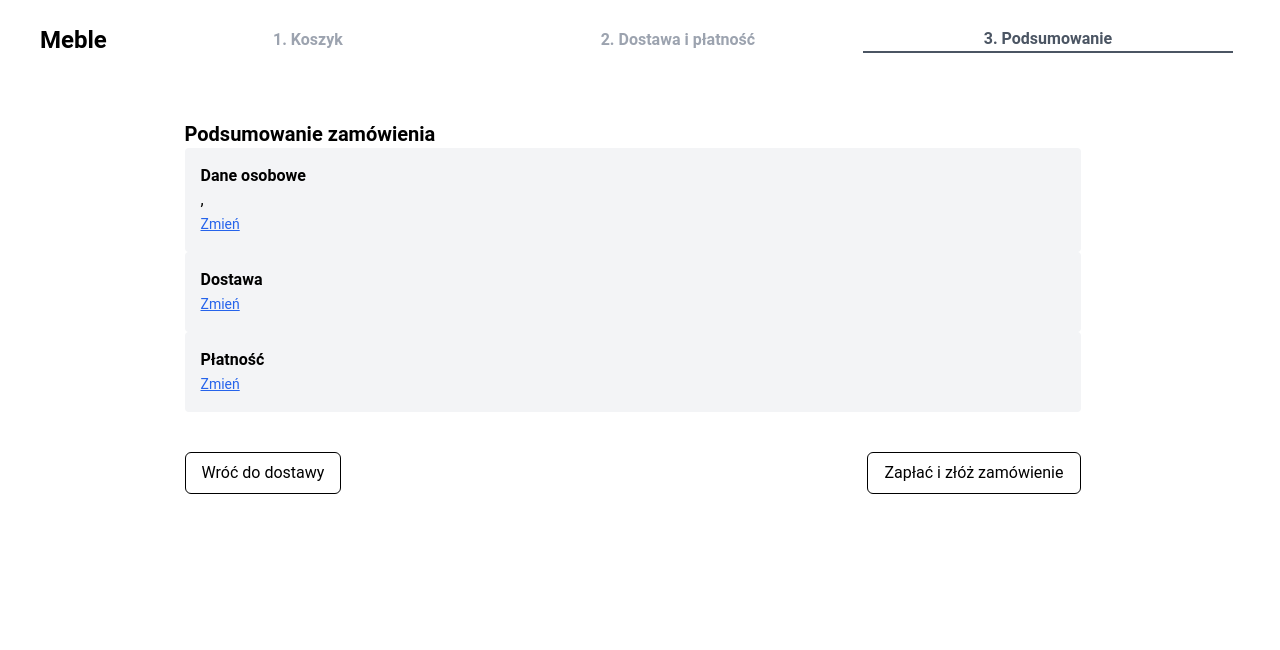
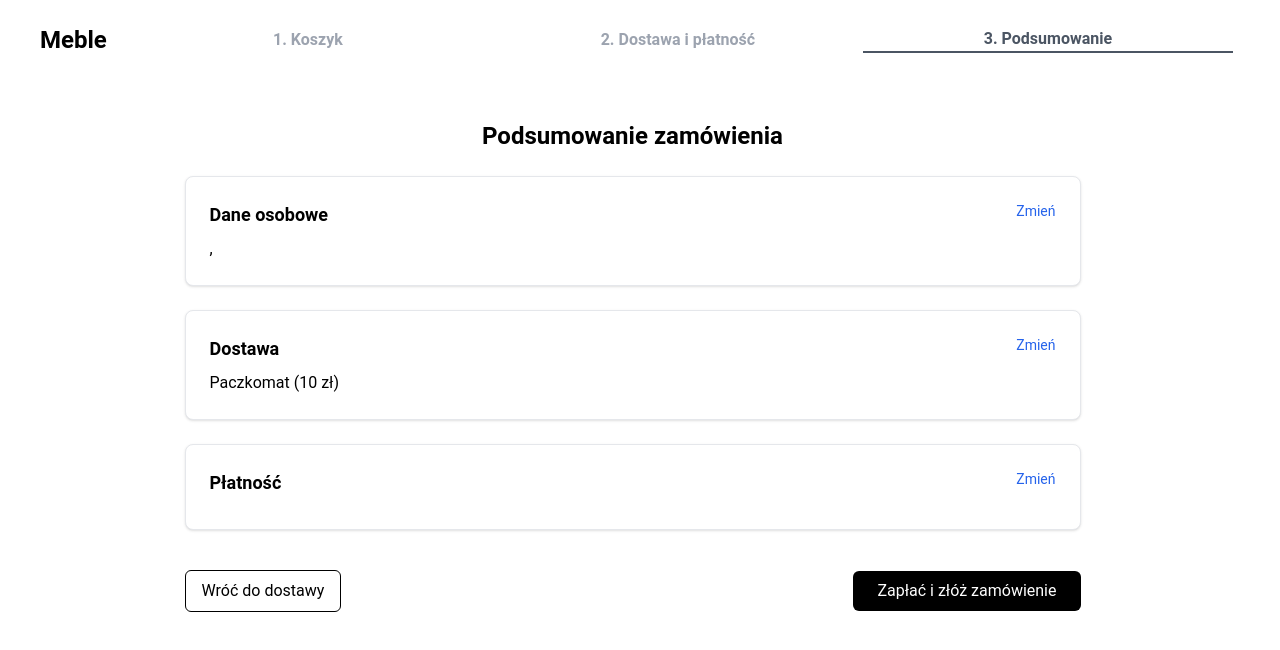
Before and after one commit to DominikSerwatka/Furniture-shop, a React (Vite) app: page /checkout/summary in a window 1280 px wide. Shown: the top 650 px of the page. Built offline with nearby package versions, Linux system fonts and the light colour scheme.

Commit message:
more improvemtn

```diff
--- a/src/pages/CheckoutPage.jsx
+++ b/src/pages/CheckoutPage.jsx
@@ -23,7 +23,7 @@ function CheckoutPage() {
   const [paymentMethod, setPaymentMethod] = useState('');
 
   const [nameFocus, setNameFocus] = useState(false);
-  const [lastNameFocus, setLastNamaFocus] = useState(false);
+  const [lastNameFocus, setLastNameFocus] = useState(false);
   const [emailFocus, setEmailFocus] = useState(false);
   const [numberFocus, setNumberFocus] = useState(false);
   const [streetFocus, setStreetFocus] = useState(false);
@@ -45,6 +45,7 @@ function CheckoutPage() {
   };
 
   const onSubmitAction = () => {
+    console.log(userData);
     setCheckoutData(() => ({
       userData: userData,
       deliveryMethod: deliveryMethod,
@@ -55,7 +56,12 @@ function CheckoutPage() {
 
   return (
     <>
-      <form onSubmit={null}>
+      <form
+        onSubmit={(e) => {
+          e.preventDefault();
+          onSubmitAction();
+        }}
+      >
         <h2 className="text-2xl font-bold">Dane osobowe</h2>
 
         <div className="pt-3 grid grid-cols-2 gap-4">
@@ -82,10 +88,7 @@ function CheckoutPage() {
 
           <div className="relative col-span-1">
             {lastNameFocus && (
-              <label
-                htmlFor="lastName"
-                className="absolute left-3 -top-3 px-1 text-s text-gray-500 bg-white"
-              >
+              <label className="absolute left-3 -top-3 px-1 text-s text-gray-500 bg-white">
                 Nazwisko
               </label>
             )}
@@ -97,8 +100,8 @@ function CheckoutPage() {
               className="border p-3 rounded w-full"
               onChange={handleChange}
               value={userData.lastName}
-              onFocus={() => setLastNamaFocus(true)}
-              onBlur={() => inputOnBlur(userData.lastName, setLastNamaFocus, 'lastName')}
+              onFocus={() => setLastNameFocus(true)}
+              onBlur={() => inputOnBlur(userData.lastName, setLastNameFocus, 'lastName')}
             />
           </div>
 
--- a/src/pages/CheckoutSummaryPage.jsx
+++ b/src/pages/CheckoutSummaryPage.jsx
@@ -10,10 +10,11 @@ function CheckoutSummaryPage() {
 
   return (
     <>
-      <h2 className="text-xl font-bold">Podsumowanie zamówienia</h2>
-
-      <div className="bg-gray-100 p-4 rounded">
-        <h3 className="font-semibold">Dane osobowe</h3>
+      <h2 className="text-2xl font-bold mb-6 text-center">Podsumowanie zamówienia</h2>
+      <section className="bg-white shadow rounded-lg p-6 mb-6 border">
+        <div className="flex justify-between items-start">
+          <div>
+            <h3 className="text-lg font-semibold mb-2">Dane osobowe</h3>
             <p>
               {userData.name} {userData.lastName}
             </p>
@@ -22,26 +23,36 @@ function CheckoutSummaryPage() {
             <p>
               {userData.street} {userData.houseNumber}, {userData.postalCode} {userData.city}
             </p>
-        <Link to="/checkout" className="text-blue-600 underline text-sm">
+          </div>
+          <Link to="/checkout/orderring" className="text-blue-600 hover:underline text-sm">
             Zmień
           </Link>
         </div>
+      </section>
 
-      <div className="bg-gray-100 p-4 rounded">
-        <h3 className="font-semibold">Dostawa</h3>
-        <p>{deliveryMethod}</p>
-        <Link to="/checkout" className="text-blue-600 underline text-sm">
+      <section className="bg-white shadow rounded-lg p-6 mb-6 border">
+        <div className="flex justify-between items-start">
+          <div>
+            <h3 className="text-lg font-semibold mb-2">Dostawa</h3>
+            <p>{deliveryMethod === 'kurier' ? 'Kurier (15 zł)' : 'Paczkomat (10 zł)'}</p>
+          </div>
+          <Link to="/checkout/orderring" className="text-blue-600 hover:underline text-sm">
             Zmień
           </Link>
         </div>
+      </section>
 
-      <div className="bg-gray-100 p-4 rounded">
-        <h3 className="font-semibold">Płatność</h3>
-        <p>{paymentMethod}</p>
-        <Link to="/checkout" className="text-blue-600 underline text-sm">
+      <section className="bg-white shadow rounded-lg p-6 mb-6 border">
+        <div className="flex justify-between items-start">
+          <div>
+            <h3 className="text-lg font-semibold mb-2">Płatność</h3>
+            <p>{paymentMethod === 'blik' ? 'BLIK' : paymentMethod}</p>
+          </div>
+          <Link to="/checkout/orderring" className="text-blue-600 hover:underline text-sm">
             Zmień
           </Link>
         </div>
+      </section>
 
       <div className="flex justify-between items-center mt-10">
         <Link
@@ -54,7 +65,7 @@ function CheckoutSummaryPage() {
         <button
           onClick={() => navigate('/checkout/order')}
           type="submit"
-          className="inline-block bg-white text-dark px-4 py-2 rounded-md hover:bg-gray-200 border border-black transition"
+          className="inline-block bg-black text-white px-6 py-2 rounded-md hover:bg-gray-800 transition"
         >
           Zapłać i złóż zamówienie
         </button>
```
Lines whose indentation alone changed are shown as unchanged.
